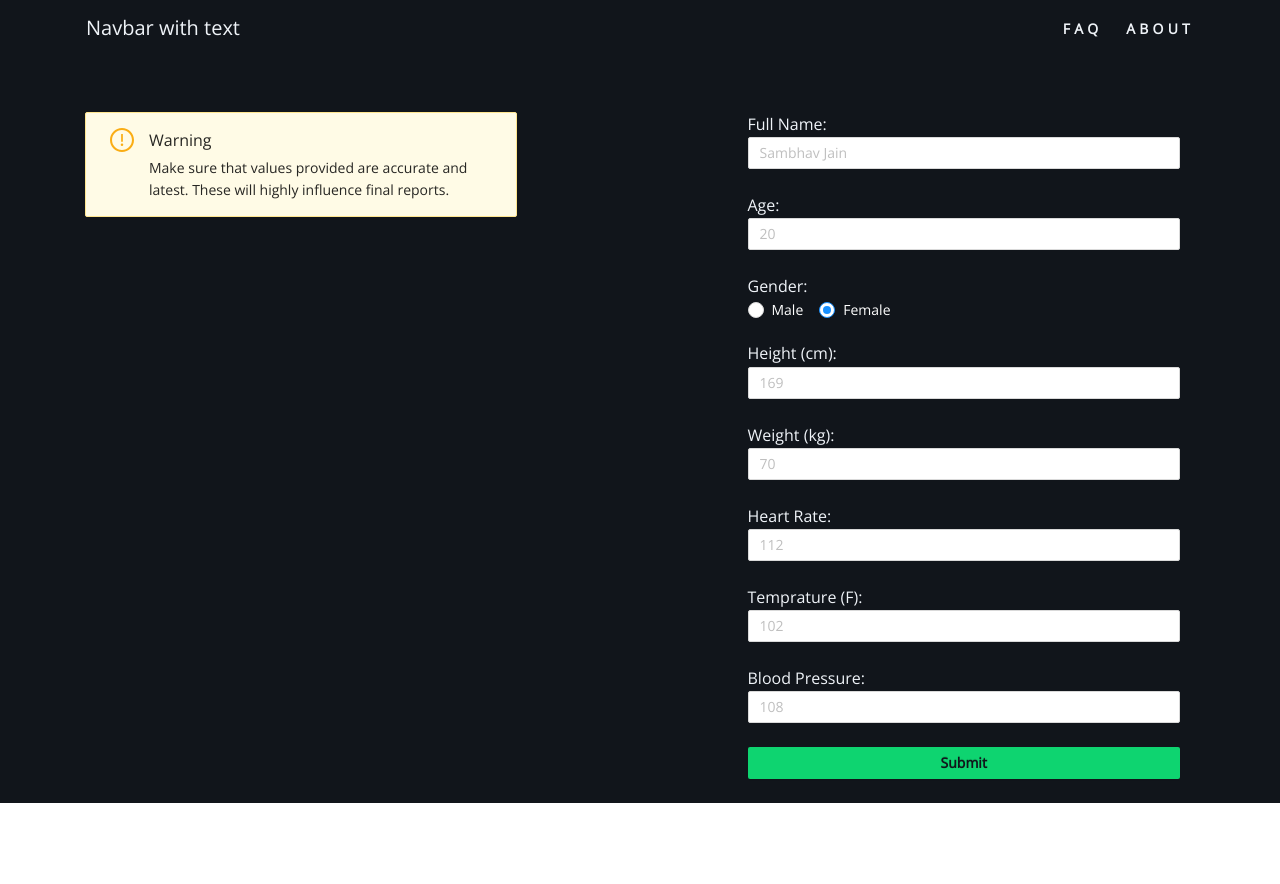
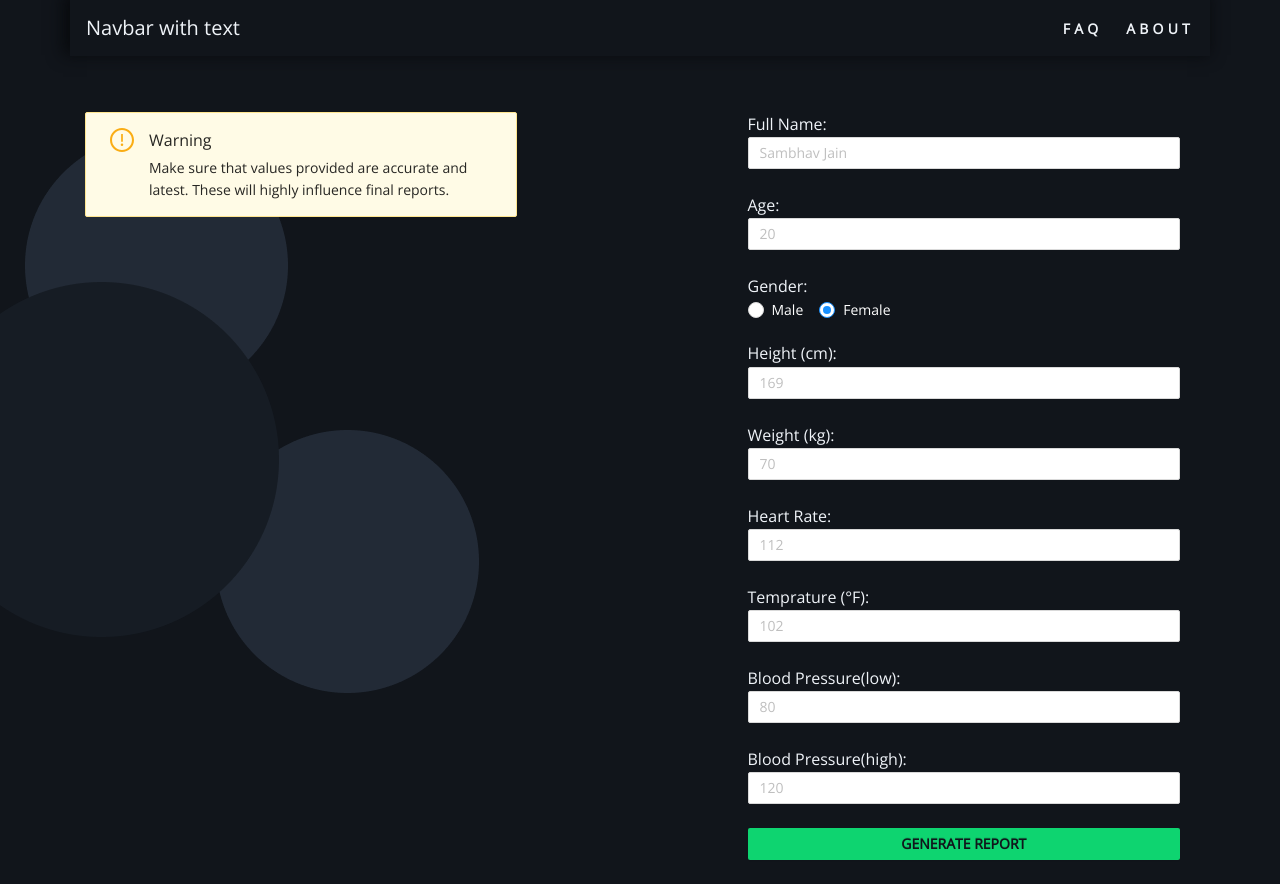
Before and after one commit to iishipatel/VITHack2020_Vicara, a React (Create React App) app: page /form in a window 1280 px wide. Before the commit the page ends 803 px from the top, so only its background shows below. Built offline with nearby package versions, Linux system fonts and the light colour scheme.

Commit message:
light-theme

```diff
--- a/public/index.html
+++ b/public/index.html
@@ -31,6 +31,29 @@
       href="https://fonts.googleapis.com/css2?family=Open+Sans&display=swap"
       rel="stylesheet"
     />
+
+
+    <style>
+      /* width */
+::-webkit-scrollbar {
+  width: 8px;
+}
+
+/* Track */
+::-webkit-scrollbar-track {
+  background: #11151B;
+}
+
+/* Handle */
+::-webkit-scrollbar-thumb {
+  background: #0ED470;
+}
+
+/* Handle on hover */
+::-webkit-scrollbar-thumb:hover {
+  background: #0ED470;
+}
+    </style>
     <title>Health in Safe Space</title>
   </head>
   <body>
--- a/src/Components/DummyNavbar/DummyNavbar.js
+++ b/src/Components/DummyNavbar/DummyNavbar.js
@@ -4,7 +4,7 @@ import {Navbar} from 'react-bootstrap'
 function DummyNavbar() {
     return (
         <div  style={{ backgroundColor: '#11151B' }} >
-            <Navbar className="container" style={{ position: 'sticky' }} >
+            <Navbar className="container" style={{ position: 'sticky',boxShadow: '-4px -4px 15px 3px #080A0D' }} >
                 <Navbar.Brand href="#home"  style={{ color:'#EFF3F8' }}>Navbar with text</Navbar.Brand>
                 <Navbar.Toggle />
                 <Navbar.Collapse className="justify-content-end">
--- a/src/Components/Form/Form.css
+++ b/src/Components/Form/Form.css
@@ -17,3 +17,44 @@ body {
 .radio_btn_antd {
   margin-bottom: 20px;
 }
+
+.circleimg {
+  position: absolute;
+  left: 0px;
+  /* bottom: 0; */
+  margin-top: 22px;
+  z-index: 1;
+  /* transform: scale(0.9); */
+}
+
+.alert_form {
+  z-index: 200;
+}
+
+.form-view {
+  /* overflow: scroll; */
+}
+
+.loader_form {
+  height: 100%;
+}
+
+.ant-spin-nested-loading > div > .ant-spin .ant-spin-text {
+  position: absolute;
+  color: #0ed470;
+  text-shadow: none;
+  font-size: 18px;
+  font-weight: 500;
+}
+
+.ant-spin-dot-item {
+  background-color: #0ed470;
+}
+
+.ant-spin-nested-loading {
+  background: rgb(0, 0, 0);
+}
+
+.ant-spin-nested-loading > div > .ant-spin {
+  top: 126px;
+}
--- a/src/Components/Form/Form.js
+++ b/src/Components/Form/Form.js
@@ -1,10 +1,19 @@
+// import React from 'react'
+import FormSection from './FormSection'
+import circlesimg from "../../assets/circles.png"
+import { Alert } from 'antd';
 import React from 'react'
-import FormSection from './FormSection'
-import {Alert} from 'antd'
+
+
+
 
 function Form() {
+
+
     return (
-        <div style={{ backgroundColor: '#11151B', color: '#EFF3F8', justifyContent:'center',alignItems: 'center', display: 'flex', paddingTop:'3.5rem' }}  >
+        // <Spin spinning={loader} tip="Please wait while we are generating your report" className="loader_form">
+        <div style={{ backgroundColor: '#11151B', color: '#EFF3F8', justifyContent:'center',alignItems: 'center', display: 'flex', paddingTop:'3.5rem'}}  >
+
             <div className="row container" style={{ margin: 0 }} >
                 <div className="col-lg-7">
                     <Alert
@@ -12,12 +21,20 @@ function Form() {
                         description="Make sure that values provided are accurate and latest. These will highly influence final reports."
                         type="warning"
                         showIcon
+                        className="alert_form"
                         style={{ width: '70%', left: -15 }}
                     />
                 </div>
-                <div className="col-lg-5"><FormSection /> </div>
+                <img src={circlesimg} alt="circle" className="circleimg"></img>
+                <div className="col-lg-5 form-view">
+
+                    <FormSection />
             </div>
+            </div>
+
         </div>
+        // </Spin>
+
     )
 }
 
--- a/src/Components/Form/FormSection.js
+++ b/src/Components/Form/FormSection.js
@@ -4,6 +4,7 @@ import { useHistory } from "react-router";
 import { Form, Input, Button, Radio } from "antd";
 import axios from "axios";
 import "./Form.css";
+
 
 const layout = {
   labelCol: { span: 8 },
@@ -14,32 +15,46 @@ const tailLayout = {
 };
 
 function FormData(props) {
-  //   const [formdata, setformdata] = useState(null);
+
   const [gender, setGender] = useState(0);
+  const [loader,setloader] = useState(false)
 
   let history = useHistory();
 
   const onFinish = (values) => {
+    console.log(values)
     const bmi = (values.weight * 10000) / values.height ** 2;
+    const map = (values.map1+values.map2)/2
+
+    let genderval;
+    if(values.gender===0 || values.gender==="0"){
+      genderval="Female"
+    }else{
+      genderval="Male"
+    }
+
 
     axios
       .post("https://healthinsafe.herokuapp.com/predict", {
         age: values.age,
         gender_num: gender,
         bmi: bmi,
-        map: values.map,
+        map: map,
         hr: values.hr,
         temp: values.temp,
       })
       .then((res) => {
         console.log(res);
+        setloader(false);
         history.push({
           pathname: "/results",
           userData: { detail: res.data },
           bmi: bmi,
           usersName: values.Name,
           values: values,
-          gender: gender
+          gender: genderval,
+          bphigh:values.map2,
+          bplow:values.map1
         });
       })
       .catch((err) => console.log(err));
@@ -52,7 +67,12 @@ function FormData(props) {
   const genderhandle = (e) => {
     setGender(e.target.value);
   };
-
+let btn_text;
+if(loader){
+  btn_text="GENERATING YOUR REPORT"
+}else{
+  btn_text="GENERATE REPORT"
+}
   return (
     <>
       <Form
@@ -64,12 +84,12 @@ function FormData(props) {
         className="formdatalist"
       >
         <div style={{ color: "#EFF3F8", fontSize: 16 }}>Full Name:</div>
-        <Form.Item name="Name">
+        <Form.Item name="Name" rules={[{ required: true, message: 'Please enter your Name!' }]}>
           <Input placeholder="Sambhav Jain" />
         </Form.Item>
 
         <div style={{ color: "#EFF3F8", fontSize: 16 }}>Age:</div>
-        <Form.Item name="age">
+        <Form.Item name="age" rules={[{ required: true, message: 'Please enter your age!' }]}>
           <Input placeholder="20" />
         </Form.Item>
 
@@ -85,33 +105,40 @@ function FormData(props) {
         </Radio.Group>
 
         <div style={{ color: "#EFF3F8", fontSize: 16 }}>Height (cm):</div>
-        <Form.Item name="height">
+        <Form.Item name="height" rules={[{ required: true, message: 'Please input your height!' }]}>
           <Input placeholder="169" />
         </Form.Item>
 
         <div style={{ color: "#EFF3F8", fontSize: 16 }}>Weight (kg):</div>
 
-        <Form.Item name="weight">
+        <Form.Item name="weight" rules={[{ required: true, message: 'Please input your weight!' }]}>
           <Input placeholder="70" />
         </Form.Item>
 
         <div style={{ color: "#EFF3F8", fontSize: 16 }}>Heart Rate:</div>
-        <Form.Item name="hr">
+        <Form.Item name="hr" rules={[{ required: true, message: 'Please input your heart rate' }]}>
           <Input placeholder="112" />
         </Form.Item>
 
-        <div style={{ color: "#EFF3F8", fontSize: 16 }}>Temprature (F):</div>
-        <Form.Item name="temp">
+        <div style={{ color: "#EFF3F8", fontSize: 16 }}>Temprature (°F):</div>
+        <Form.Item name="temp" rules={[{ required: true, message: 'Please input your body temprature!' }]}>
           <Input placeholder="102" />
         </Form.Item>
 
-        <div style={{ color: "#EFF3F8", fontSize: 16 }}>Blood Pressure:</div>
-        <Form.Item name="map">
-          <Input placeholder="108" />
+        <div style={{ color: "#EFF3F8", fontSize: 16 }}>Blood Pressure(low):</div>
+        <Form.Item name="map1" rules={[{ required: true, message: 'Please input your blood pressure(high)!' }]}>
+          <Input placeholder="80" />
+        </Form.Item>
+
+        <div style={{ color: "#EFF3F8", fontSize: 16 }}>Blood Pressure(high):</div>
+        <Form.Item name="map2" rules={[{ required: true, message: 'Please input your blood pressure(low)!' }]}>
+          <Input placeholder="120" />
         </Form.Item>
 
         <Form.Item {...tailLayout}>
           <Button
+          loading={loader}
+          onClick={()=>setloader(true)}
             type="primary"
             htmlType="submit"
             style={{
@@ -122,11 +149,15 @@ function FormData(props) {
               fontSize: 14,
               border: "none",
             }}
+
           >
-            Submit
+            {btn_text}
+
           </Button>
         </Form.Item>
       </Form>
+
+
     </>
   );
 }
--- a/src/Components/Results/Results.js
+++ b/src/Components/Results/Results.js
@@ -3,6 +3,9 @@ import {useLocation} from 'react-router-dom'
 import ResultCard from './ResultCard'
 import {LinkOutlined} from '@ant-design/icons'
 import './Results.css'
+
+import { Switch } from 'antd';
+
 
 function Results() {
 
@@ -11,21 +14,60 @@ function Results() {
     const [BMI, setBMI] = useState(null);
     const [gender, setGender] = useState(null);
     const [values, setValues] = useState(null);
+    const [bph, setbph] = useState(null);
+    const [bpl, setbpl] = useState(null);
+    const [check,setCheck]=useState(true)
+
 
     const location = useLocation();
 
     useEffect(() => {
+
+        if(!location.userData){
+            setUserData({artery: 15.434070303925887,
+                liver: 14.646823571901201,
+                malignancy: 21.930433229654497,
+                pulmonary: 16.695960421457904,
+                renal: 12.85126356650014,
+                resp: 35.66975279619696,
+                stroke: 19.650616788633783})
+
+            setValues({
+                Name: "hbh",
+                age: "8",
+                height: "8",
+                hr: "8",
+                map1: "8",
+                map2: "8",
+                temp: "8",
+                weight: "8",
+            })
+            setBMI(22.22222)
+            setGender('Male')
+            setName("test")
+            setbpl(9)
+            setbph(100)
+        }else{
             setUserData(location.userData.detail);
             setName(location.usersName);
             setBMI(location.bmi);
             setGender(location.gender)
             setValues(location.values)
-        console.log(location)
+            setbph(location.bphigh)
+            setbpl(location.bplow)
+
+        }
         }, [location]);
 
     if(!userData){
         return <h1>Loading</h1>
     }
+
+    function onChange(checked) {
+        setCheck(checked);
+        console.log(checked)
+      }
+
 
     const diseases = {
         "artery": "Coronary Artery Disease",
@@ -38,35 +80,37 @@ function Results() {
     }
 
     return (
-        <div style={{ backgroundColor: '#11151B', color: '#EFF3F8', justifyContent:'center',alignItems: 'center', display: 'flex', paddingTop:'3.5rem' }} >
+        <div className={check ? 'dark':'light'} >
             <div className="container" style={{ margin: 0 }} >
-                <div className="row" style={{ fontSize: 36, margin: 0, marginBottom: '1rem' }} >
+            <Switch defaultChecked onChange={onChange} />
+
+                <div className={check ? 'dark_text row':'light_text row'} style={{ fontSize: 36, margin: 0, marginBottom: '1rem' }} >
                     Hello <span style={{ color: '#0ED470', fontWeight: 600, paddingLeft: 5 }} >{userName}</span>, your report has been generated.
                 </div>
 
-                <div className="row" style={{ margin: 0, marginBottom: '2rem' }} >
+                <div className={check ? 'dark_text row':'light_text row'} style={{ margin: 0, marginBottom: '2rem' }} >
                     <div className="col" style={{ padding: 0 }}>
-                        <div style={{ fontSize: 14 }} ><span style={{ fontSize: 16 }} > Age:</span> <span> {values.age} </span></div>
+                        <div style={{ fontSize: 14 }} ><span style={{ fontSize: 16 }} > Age:</span> <span> {values.age} Years old</span></div>
                         <div style={{ fontSize: 14 }} ><span style={{ fontSize: 16 }}>Height:</span> <span> {values.height} cm </span> </div>
-                        <div style={{ fontSize: 14 }} ><span style={{ fontSize: 16 }}>Weight:</span> <span> {values.weight}kg</span></div>
+                        <div style={{ fontSize: 14 }} ><span style={{ fontSize: 16 }}>Weight:</span> <span> {values.weight} kg</span></div>
                     </div>
                     <div className="col" style={{ padding: 0 }}>
                         <div style={{ fontSize: 14 }} ><span style={{ fontSize: 16 }} > Gender:</span> <span> {gender} </span></div>
-                        <div style={{ fontSize: 14 }} ><span style={{ fontSize: 16 }} > Heart Rate:</span> <span> {values.hr}cm </span></div>
-                        <div style={{ fontSize: 14 }} ><span style={{ fontSize: 16 }} >Temperature:</span> <span> {values.temp} deg F </span></div>
+                        <div style={{ fontSize: 14 }} ><span style={{ fontSize: 16 }} > Heart Rate:</span> <span> {values.hr} bpm </span></div>
+                        <div style={{ fontSize: 14 }} ><span style={{ fontSize: 16 }} >Temperature:</span> <span> {values.temp} °F</span></div>
                     </div>
                     <div className="col" style={{ padding: 0 }}>
-                        <div style={{ fontSize: 14 }} ><span style={{ fontSize: 16 }} >Blood Pressure:</span> <span> {values.map} </span></div>
-                        <div style={{ fontSize: 14 }} ><span style={{ fontSize: 16 }} >Body Mass Index: (BMI)</span> <span> {BMI}</span></div>
+                        <div style={{ fontSize: 14 }} ><span style={{ fontSize: 16 }} >Blood Pressure:</span> <span> {bpl} / {bph} </span></div>
+                        <div style={{ fontSize: 14 }} ><span style={{ fontSize: 16 }} >Body Mass Index(BMI): </span> <span>{BMI.toFixed(2)}</span></div>
                     </div>
                 </div>
                 {
                     Object.keys(userData).map(el=>{
                         return(
                             <div>
-                                <ResultCard el={el} userData={userData} diseases={diseases}/>
-                                <div style={{ textAlign: 'right', paddingTop: 10, paddingBottom: '2rem', fontSize: 11.69, display: 'flex',justifyContent: 'flex-end', alignItems:'center' }} >
-                                    <LinkOutlined style={{ color: '#EFF3F8', paddingRight: 5 }} />
+                                <ResultCard check={check} el={el} userData={userData} diseases={diseases}/>
+                                <div className={check ? 'dark_text':'light_text '} style={{ textAlign: 'right', paddingTop: 10, paddingBottom: '2rem', fontSize: 11.69, display: 'flex',justifyContent: 'flex-end', alignItems:'center' }} >
+                                    <LinkOutlined style={check ?{ color: '#EFF3F8', paddingRight: 5 }:{ color: '#000', paddingRight: 5 }} />
                                     Know more about {diseases[el]}
                                 </div>
                             </div>
```
Also changed, not shown: src/Components/Results/ResultCard.js (+10 -8 lines), src/Components/Results/Results.css (+27 -1 lines), src/assets/circles.png (added), 1 other file (tests, documents, lock files or other folders). Lines whose indentation alone changed are shown as unchanged.
